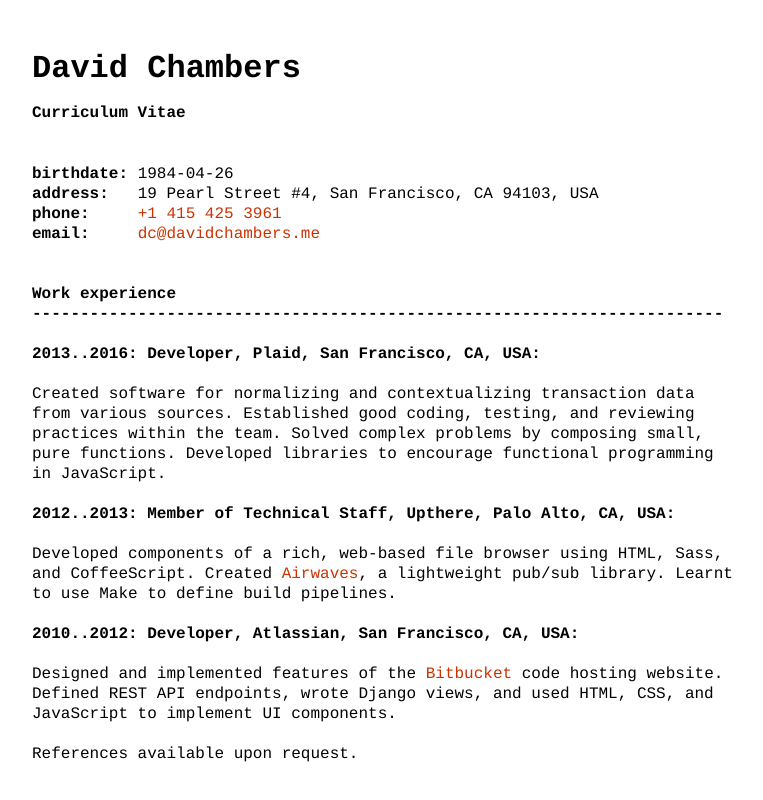
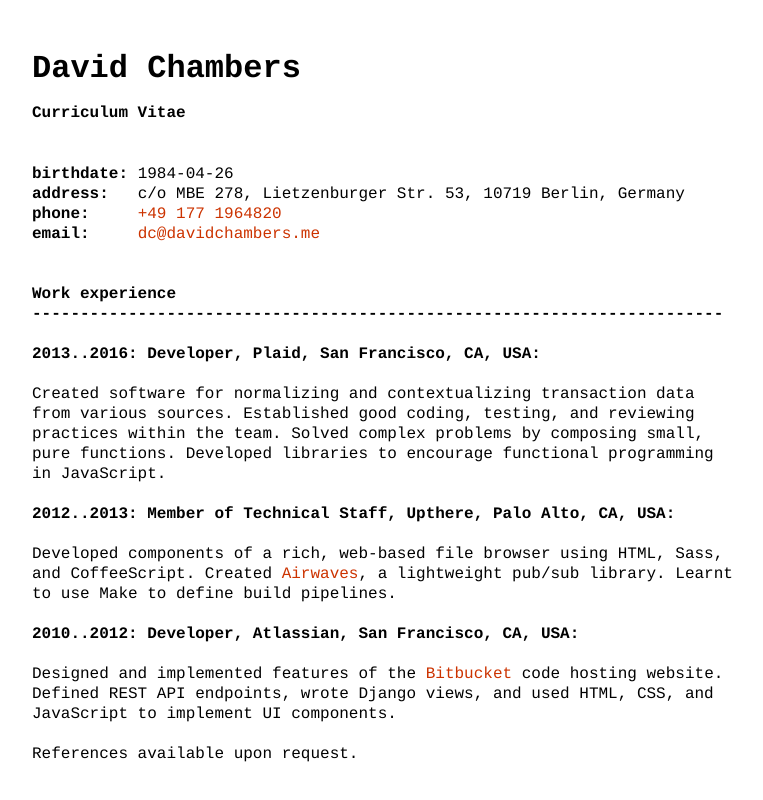
Before and after one commit to davidchambers/davidchambers.me, a plain HTML site: page cv/index.html in a window 1280 px wide. Shown: the top 800 px of the page, without its empty margins (16-779 px from the left). Drawn offline with Linux system fonts and the light colour scheme.

Commit message:
update contact details

```diff
--- a/cv/index.html
+++ b/cv/index.html
@@ -96,8 +96,8 @@
   <div class="floated">
     <dl>
       <dt>birthdate: </dt><dd><time datetime="1984-04-26">1984-04-26</time></dd>
-      <dt>address:   </dt><dd>19 Pearl Street #4, San Francisco, CA 94103, USA</dd>
-      <dt>phone:     </dt><dd><a href="tel:+14154253961">+1 415 425 3961</a></dd>
+      <dt>address:   </dt><dd>c/o MBE 278, Lietzenburger Str. 53, 10719 Berlin, Germany</dd>
+      <dt>phone:     </dt><dd><a href="tel:+491771964820">+49 177 1964820</a></dd>
       <dt>email:     </dt><dd><a href="mailto:dc@davidchambers.me">dc@davidchambers.me</a></dd>
     </dl>
   </div>
```
